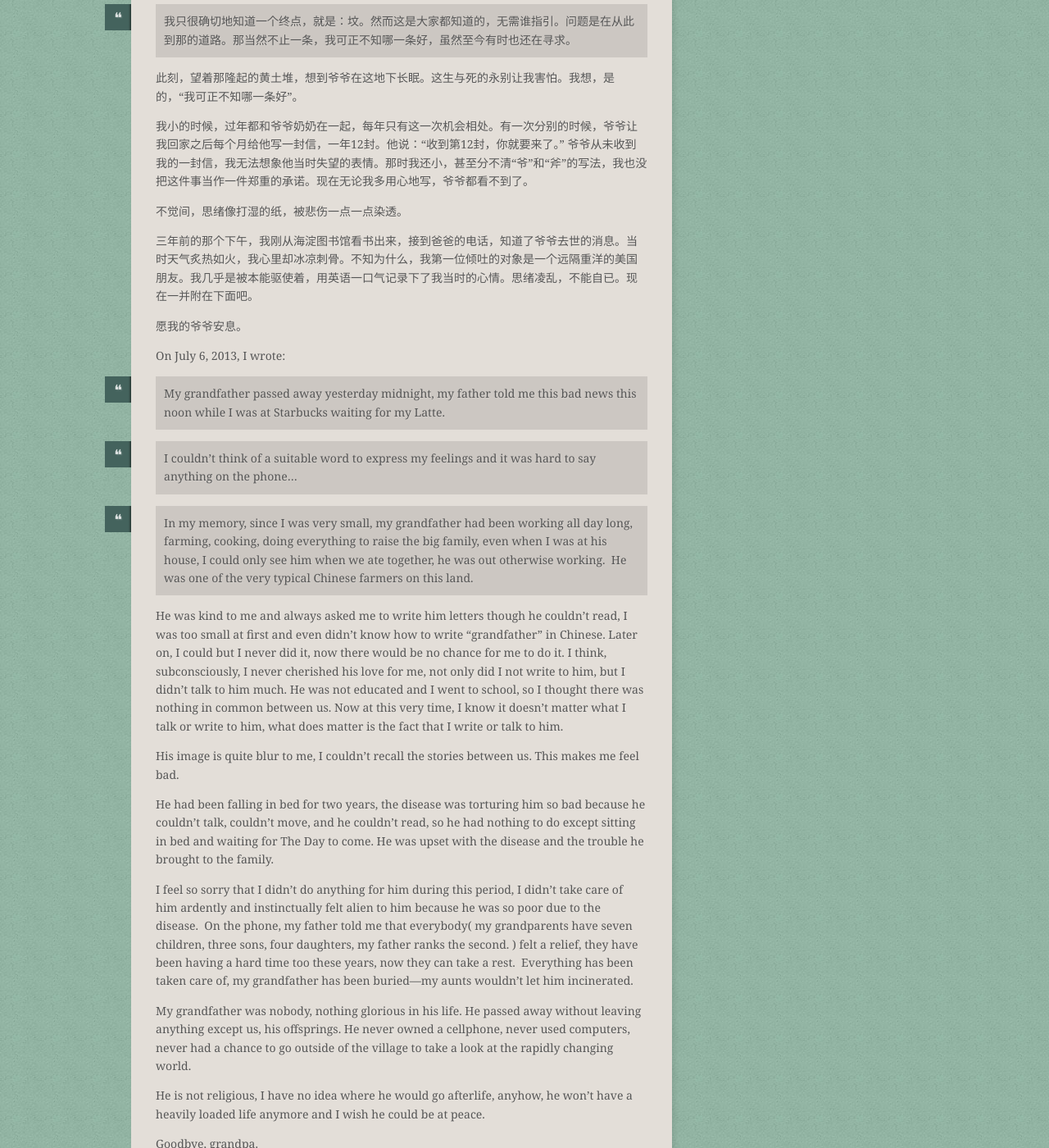
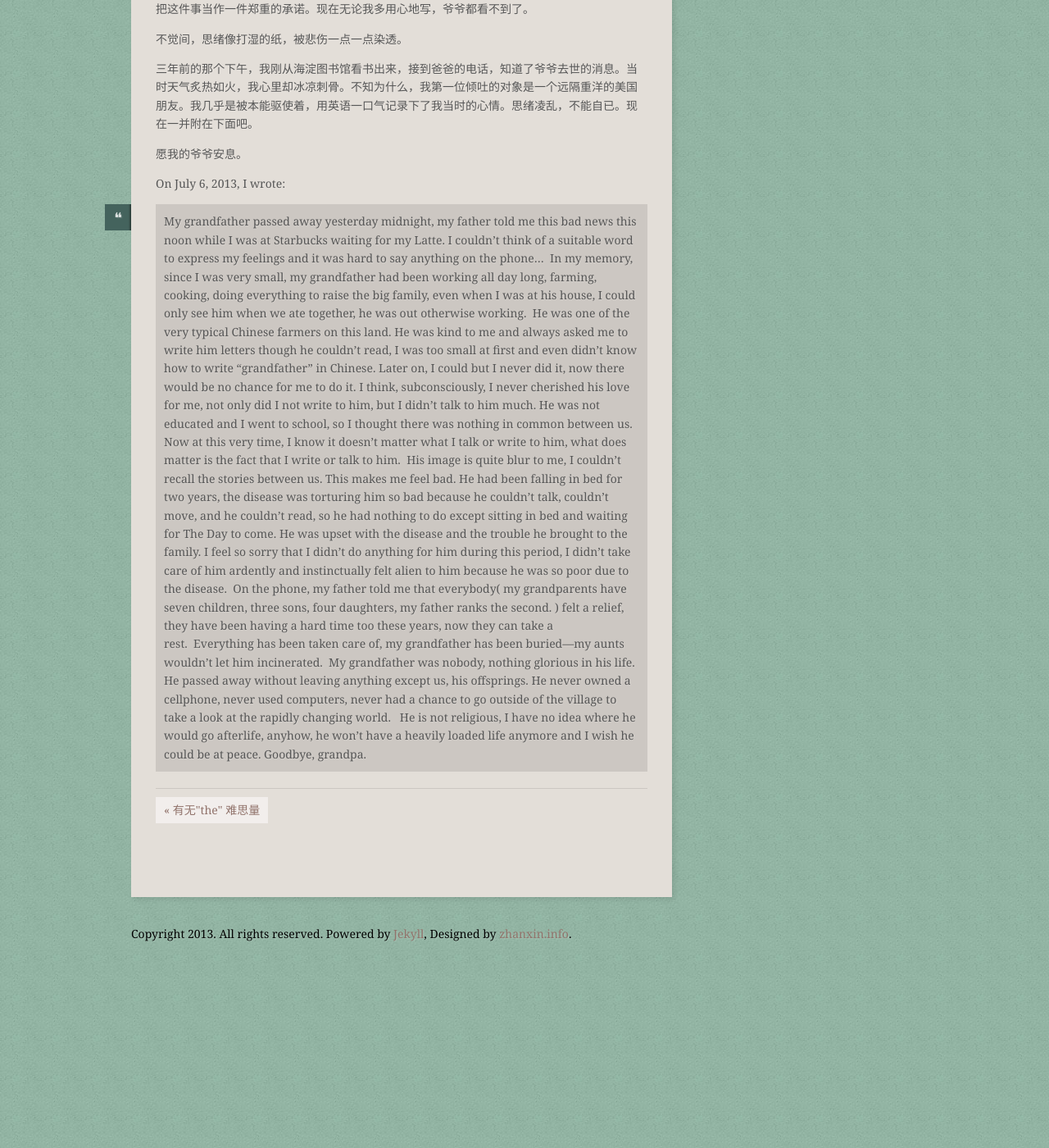
Before and after one commit to zongluo/zongluo.github.io, a Jekyll site: the page built from _posts/2016-05-11-爷爷.md, in a window 1280 px wide and 1400 px high, scrolled down 926 px. Shown: the whole window at 82% size. Built offline with Jekyll 4.4.1, drawn with Linux system fonts in a browser that asks for light colours; nearby versions of some CDN libraries; some web fonts are replaced; after the commit the page ends 2120 px from its top, so only the background shows below that; some of the changed text lies outside the part shown.

Commit message:
update format

```diff
--- a/_posts/2016-05-11-爷爷.md
+++ b/_posts/2016-05-11-爷爷.md
@@ -6,19 +6,12 @@
 ---
 
 Under the wide and starry sky,
-
 Dig the grave and let me lie.
-
 Glad did I live and gladly die,
-
 And I laid me down with a will.
-
 This be the verse you grave for me;
-
 Here he lies where he longed to be,
-
 Home is the sailor, home from sea,
-
 And the hunter home from the hill.
 
 —斯蒂文森《安魂曲》
@@ -50,22 +43,13 @@
 On July 6, 2013, I wrote:
 
 > My grandfather passed away yesterday midnight, my father told me this bad news this noon while I was at Starbucks waiting for my Latte.
-
 > I couldn't think of a suitable word to express my feelings and it was hard to say anything on the phone...
-
 > In my memory, since I was very small, my grandfather had been working all day long, farming, cooking, doing everything to raise the big family, even when I was at his house, I could only see him when we ate together, he was out otherwise working.  He was one of the very typical Chinese farmers on this land.
-
-He was kind to me and always asked me to write him letters though he couldn't read, I was too small at first and even didn't know how to write "grandfather" in Chinese. Later on, I could but I never did it, now there would be no chance for me to do it. I think, subconsciously, I never cherished his love for me, not only did I not write to him, but I didn't talk to him much. He was not educated and I went to school, so I thought there was nothing in common between us. Now at this very time, I know it doesn't matter what I talk or write to him, what does matter is the fact that I write or talk to him.
-
-His image is quite blur to me, I couldn't recall the stories between us. This makes me feel bad.
-
-He had been falling in bed for two years, the disease was torturing him so bad because he couldn't talk, couldn't move, and he couldn't read, so he had nothing to do except sitting in bed and waiting for The Day to come. He was upset with the disease and the trouble he brought to the family.
-
-I feel so sorry that I didn't do anything for him during this period, I didn't take care of him ardently and instinctually felt alien to him because he was so poor due to the disease.
-On the phone, my father told me that everybody( my grandparents have seven children, three sons, four daughters, my father ranks the second. ) felt a relief, they have been having a hard time too these years, now they can take a rest.  Everything has been taken care of, my grandfather has been buried—my aunts wouldn't let him incinerated.
-
-My grandfather was nobody, nothing glorious in his life. He passed away without leaving anything except us, his offsprings. He never owned a cellphone, never used computers, never had a chance to go outside of the village to take a look at the rapidly changing world.
-
-He is not religious, I have no idea where he would go afterlife, anyhow, he won't have a heavily loaded life anymore and I wish he could be at peace.
-
-Goodbye, grandpa.
+> He was kind to me and always asked me to write him letters though he couldn't read, I was too small at first and even didn't know how to write "grandfather" in Chinese. Later on, I could but I never did it, now there would be no chance for me to do it. I think, subconsciously, I never cherished his love for me, not only did I not write to him, but I didn't talk to him much. He was not educated and I went to school, so I thought there was nothing in common between us. Now at this very time, I know it doesn't matter what I talk or write to him, what does matter is the fact that I write or talk to him.
+> His image is quite blur to me, I couldn't recall the stories between us. This makes me feel bad.
+> He had been falling in bed for two years, the disease was torturing him so bad because he couldn't talk, couldn't move, and he couldn't read, so he had nothing to do except sitting in bed and waiting for The Day to come. He was upset with the disease and the trouble he brought to the family.
+> I feel so sorry that I didn't do anything for him during this period, I didn't take care of him ardently and instinctually felt alien to him because he was so poor due to the disease.
+> On the phone, my father told me that everybody( my grandparents have seven children, three sons, four daughters, my father ranks the second. ) felt a relief, they have been having a hard time too these years, now they can take a rest.  Everything has been taken care of, my grandfather has been buried—my aunts wouldn't let him incinerated.
+> My grandfather was nobody, nothing glorious in his life. He passed away without leaving anything except us, his offsprings. He never owned a cellphone, never used computers, never had a chance to go outside of the village to take a look at the rapidly changing world.
+> He is not religious, I have no idea where he would go afterlife, anyhow, he won't have a heavily loaded life anymore and I wish he could be at peace.
+> Goodbye, grandpa.
```
